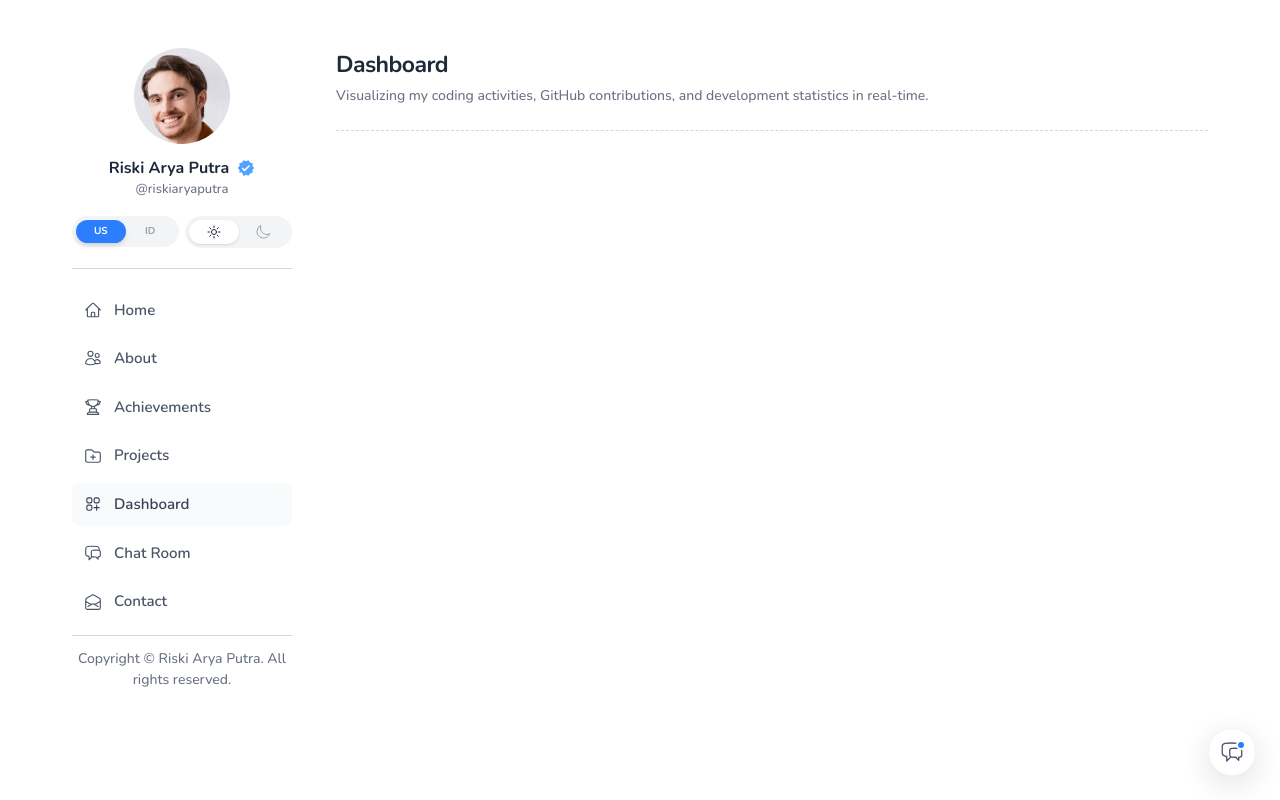
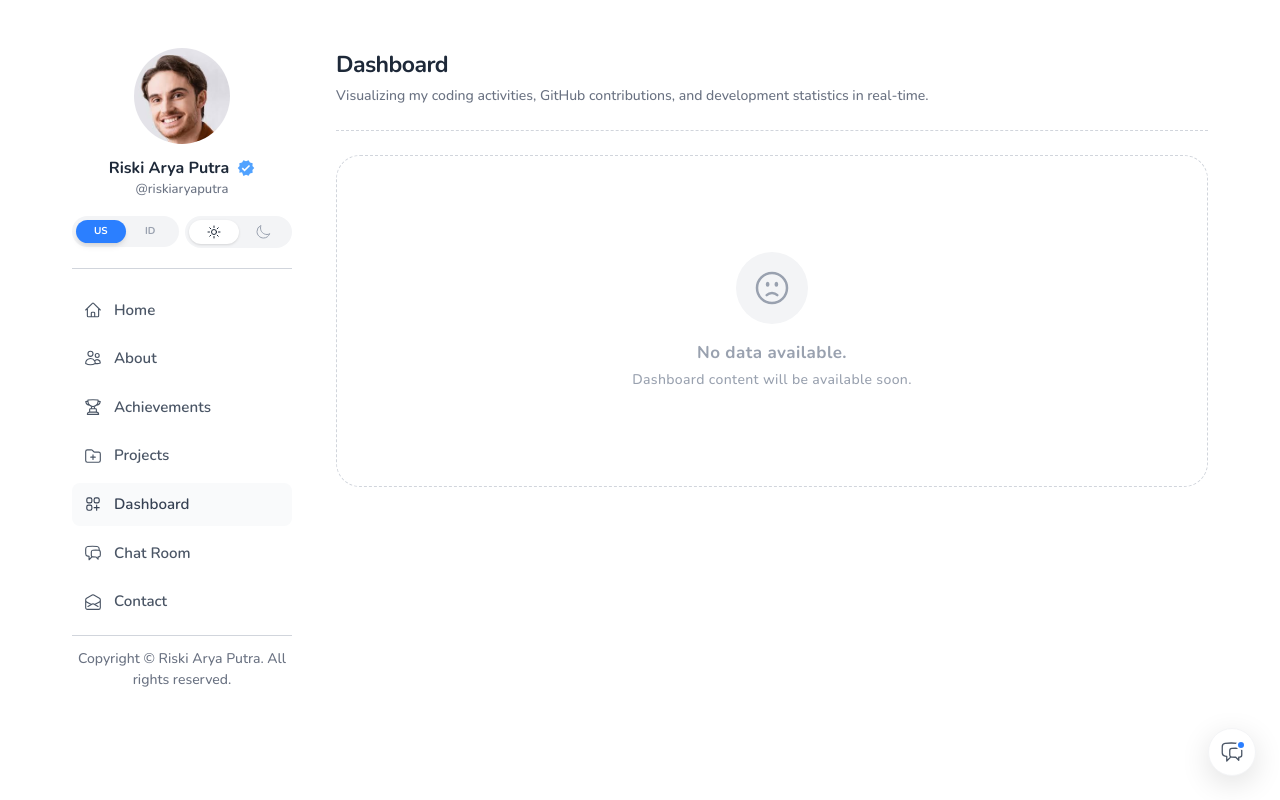
Before and after one commit to riskiaryaptr/portofolio, a React (Vite) app: page /dashboard in a window 1280 px wide. Built offline with nearby package versions, Linux system fonts and the light colour scheme.

Commit message:
update Dashboard and translations

```diff
--- a/src/Frontend/Pages/Dashboard.jsx
+++ b/src/Frontend/Pages/Dashboard.jsx
@@ -2,6 +2,7 @@ import React, { useState } from "react";
 import Header from "@/Frontend/Components/Header";
 import { useLanguage } from "@/context/LanguageContext";
 import { translations } from "@/data/translations";
+import { FaceFrownIcon } from "@heroicons/react/24/outline";
 
 function Dashboard() {
     const { language } = useLanguage();
@@ -26,6 +27,22 @@ function Dashboard() {
                                     <span>{t.dashboard.subtitle}</span>
                                 </div>
                             </div>
+
+                            <div className="mt-6 animate-slideUp" style={{ animationDelay: '0.15s' }}>
+                                <div className="flex flex-col items-center justify-center py-24 bg-transparent border border-dashed border-gray-300 dark:border-gray-800 rounded-3xl animate-in fade-in zoom-in duration-500">
+                                    <div className="bg-gray-100 dark:bg-gray-900 p-4 rounded-full mb-4">
+                                        <FaceFrownIcon className="h-10 w-10 text-gray-400 dark:text-gray-600" />
+                                    </div>
+
+                                    <h3 className="text-[17px] font-bold text-gray-400 dark:text-gray-600 tracking-wide leading-normal mb-1">
+                                        {t.dashboard.noDataTitle}
+                                    </h3>
+
+                                    <p className="text-[14px] tracking-wide text-gray-400 dark:text-gray-500 font-medium leading-normal">
+                                        {t.dashboard.noDataSubtitle}
+                                    </p>
+                                </div>
+                            </div>
                         </div>
                     </main>
                 </div>
--- a/src/data/translations.js
+++ b/src/data/translations.js
@@ -265,6 +265,8 @@ export const translations = {
         dashboard: {
             title: "Dashboard",
             subtitle: "Visualizing my coding activities, GitHub contributions, and development statistics in real-time.",
+            noDataTitle: "No data available.",
+            noDataSubtitle: "Dashboard content will be available soon.",
         },
         chat: {
             title: "Chat Room",
@@ -575,6 +577,8 @@ export const translations = {
         dashboard: {
             title: "Dasbor",
             subtitle: "Memvisualisasikan aktivitas pemrograman, kontribusi GitHub, dan statistik pengembangan secara real-time.",
+            noDataTitle: "Data tidak tersedia.",
+            noDataSubtitle: "Konten dasbor akan segera tersedia.",
         },
         chat: {
             title: "Ruang Obrolan",
```
